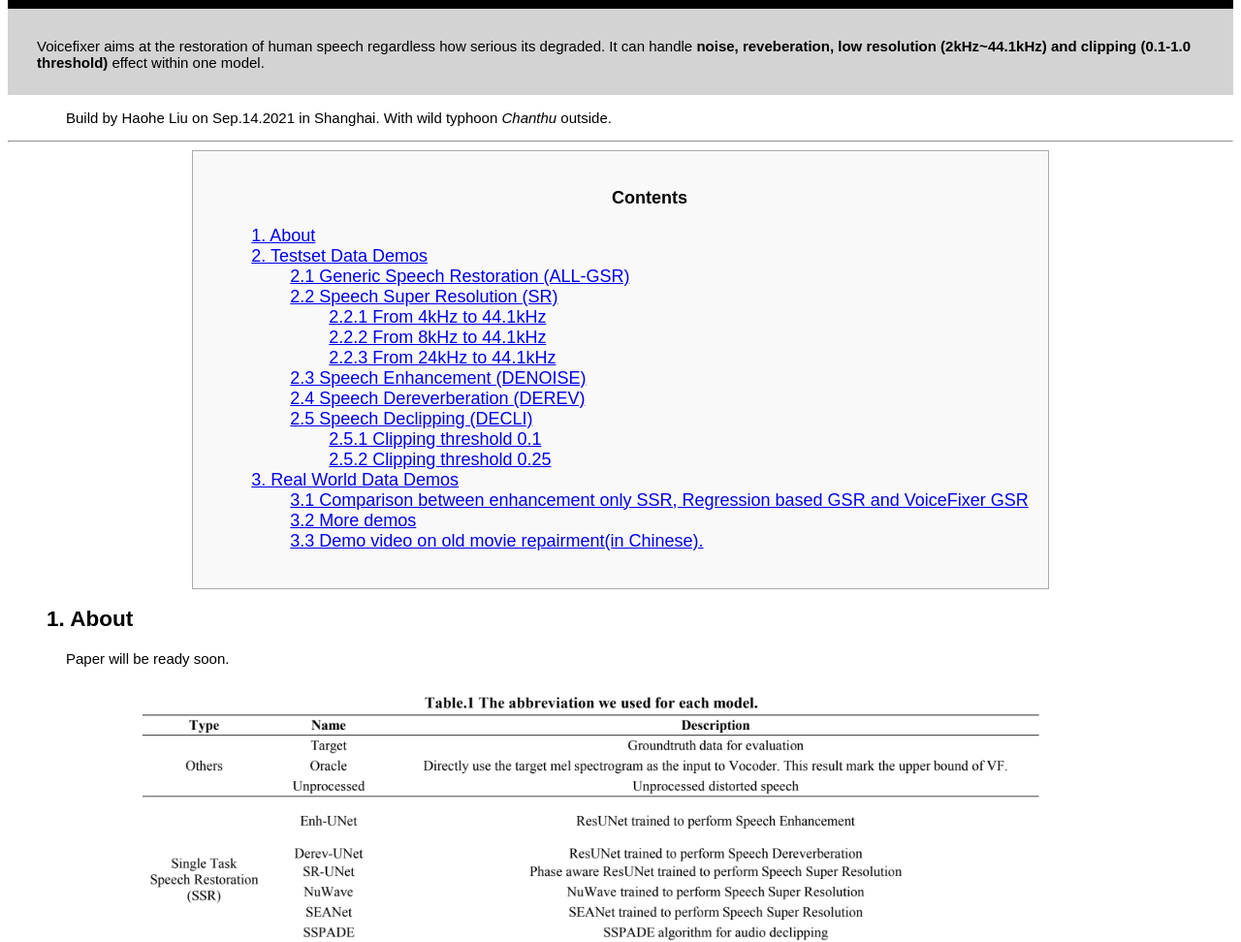
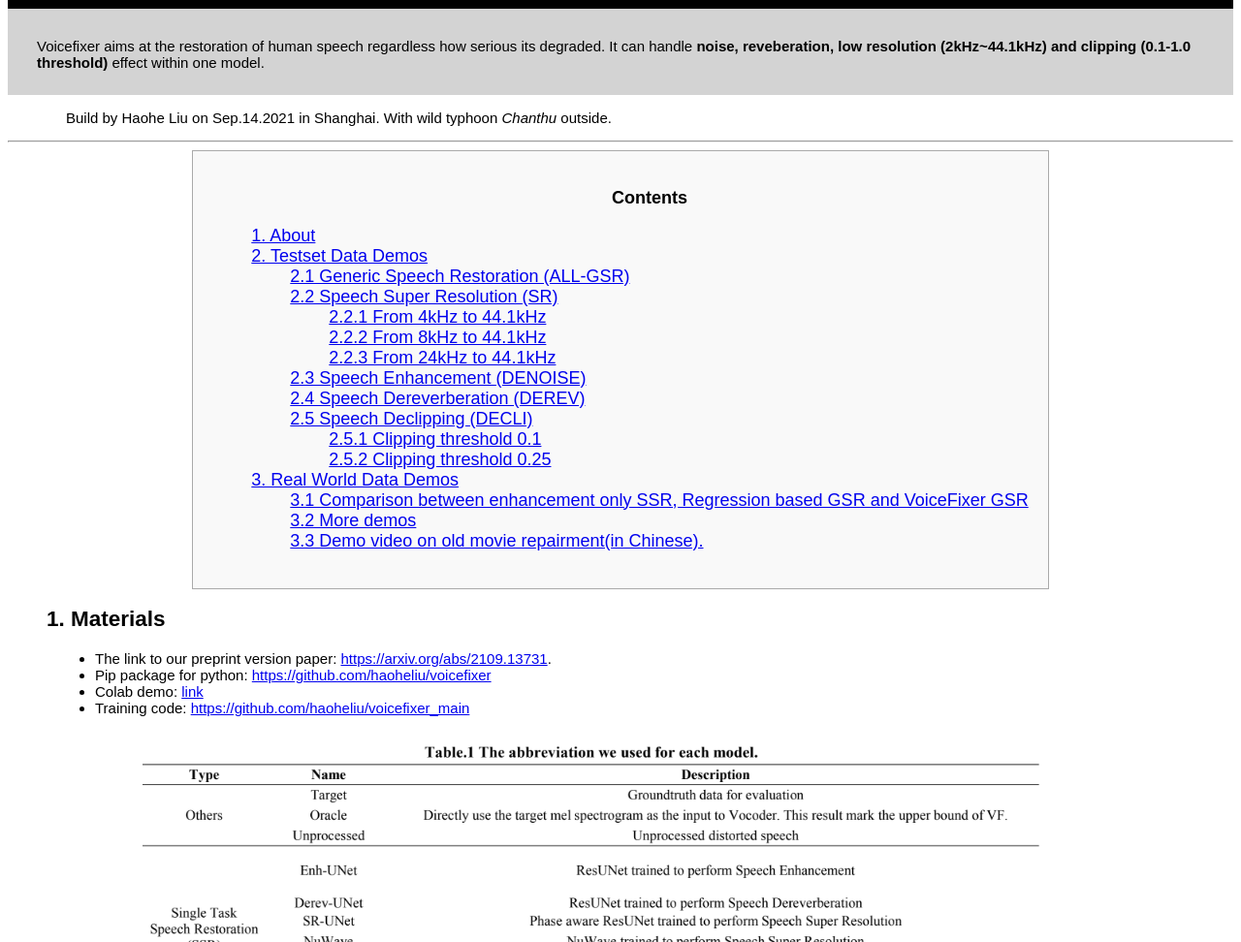
Before and after one commit to haoheliu/demopage-voicefixer, a plain HTML site: page index.html in a window 1280 px wide. Shown: the part 128-1100 px from the top of the page at 97% size. Drawn offline with Linux system fonts and the light colour scheme.

```diff
--- a/index.html
+++ b/index.html
@@ -186,8 +186,17 @@
     </div>
 </div>
 
-<h2 id="head_1">1. About</h2>
-<p>Paper will be ready soon.</p>
+<h2 id="head_1">1. Materials</h2>
+
+<div style="margin-left: 50px;">
+    <ul>
+        <li>The link to our preprint version paper: <a href="https://arxiv.org/abs/2109.13731">https://arxiv.org/abs/2109.13731</a>.</li>
+        <li>Pip package for python: <a href="https://github.com/haoheliu/voicefixer">https://github.com/haoheliu/voicefixer</a></li>
+        <li>Colab demo: <a href="https://colab.research.google.com/drive/1HYYUepIsl2aXsdET6P_AmNVXuWP1MCMf?usp=sharing">link</a></li>
+        <li>Training code: <a href="https://github.com/haoheliu/voicefixer_main">https://github.com/haoheliu/voicefixer_main</a></li>
+    </ul>
+
+</div>
 
 <div align= "center">
     <img src="resources/pics/models.png" alt="models" height="400" width="1050">
```
